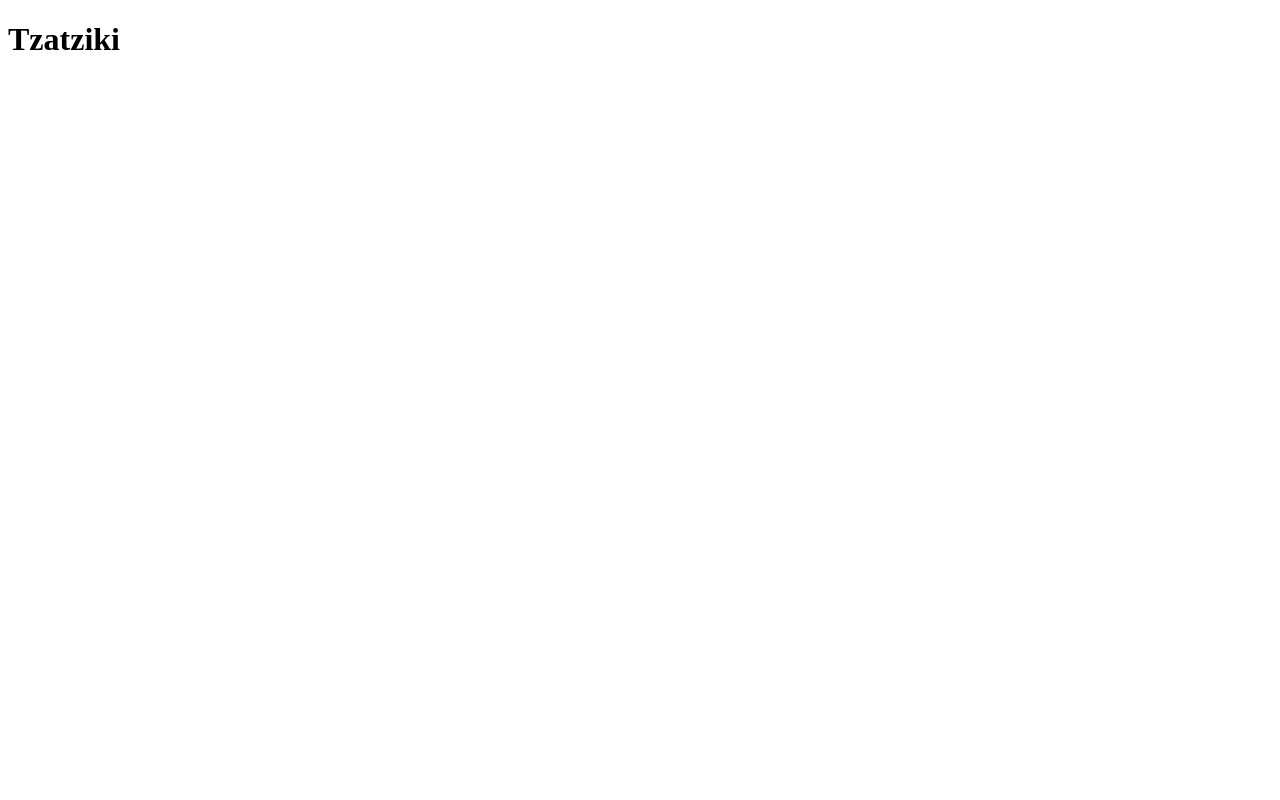
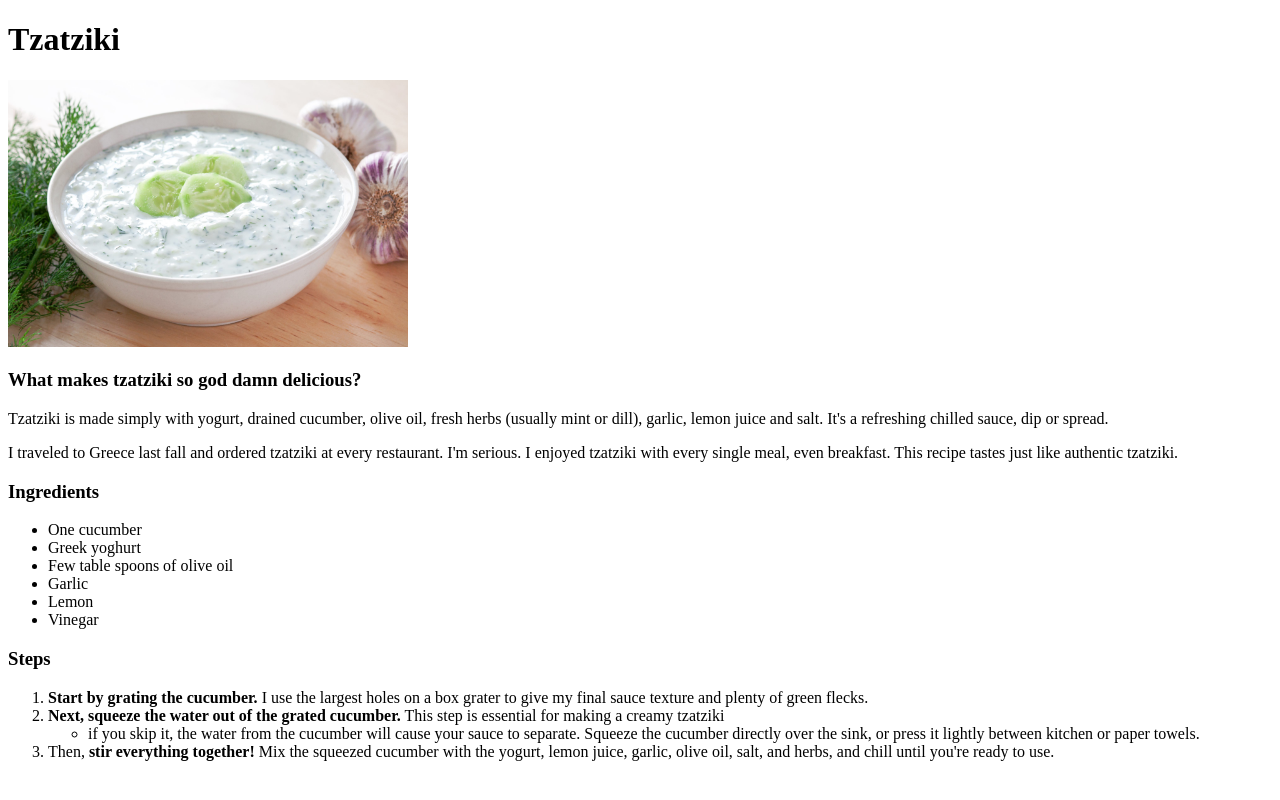
Before and after one commit to elpropheto/odin-recipes, a plain HTML site: page recipes/tzatziki.html in a window 1280 px wide. Drawn offline with Linux system fonts and the light colour scheme.

Commit message:
Add steps and ingredients for a tzatziki recipe

```diff
--- a/recipes/tzatziki.html
+++ b/recipes/tzatziki.html
@@ -6,7 +6,31 @@
   </head>
   <body>
     <h1>Tzatziki</h1>
+    <img src="tzatziki-picutre.jpg" width="400" alt="a bowl of tzatziki">
+    <h3>What makes tzatziki so god damn delicious?</h3>
+    <p>Tzatziki is made simply with yogurt, drained cucumber, olive oil, fresh herbs (usually mint or dill), garlic, lemon juice and salt. It's a refreshing chilled sauce, dip or spread.</p>
+
+    <p>I traveled to Greece last fall and ordered tzatziki at every restaurant. I'm serious. I enjoyed tzatziki with every single meal, even breakfast. This recipe tastes just like authentic tzatziki.</p>
+    <h3>Ingredients</h3>
+    <ul>
+      <li>One cucumber</li>
+      <li>Greek yoghurt</li>
+      <li>Few table spoons of olive oil</li>
+      <li>Garlic</li>
+      <li>Lemon</li>
+      <li>Vinegar</li>
+    </ul>
+    <h3>Steps</h3>
+    <ol>
+      <li><strong>Start by grating the cucumber. </strong>I use the largest holes on a box grater to give my final sauce texture and plenty of green flecks. </li>
+      <li><strong>Next, squeeze the water out of the grated cucumber.</strong> This step is essential for making a creamy tzatziki
+        <ul>
+            <li>if you skip it, the water from the cucumber will cause your sauce to separate. Squeeze the cucumber directly over the sink, or press it lightly between kitchen or paper towels.
+        </ul>
+      </li>
+      <li>Then, <strong>stir everything together!</strong> Mix the squeezed cucumber with the yogurt, lemon juice, garlic, olive oil, salt, and herbs, and chill until you're ready to use.</li>
 
 
+    </ol>
   </body>
 </html>
```
Also changed, not shown: index.html (+1 -1 lines), recipes/tzatziki-picutre.jpg (added).
